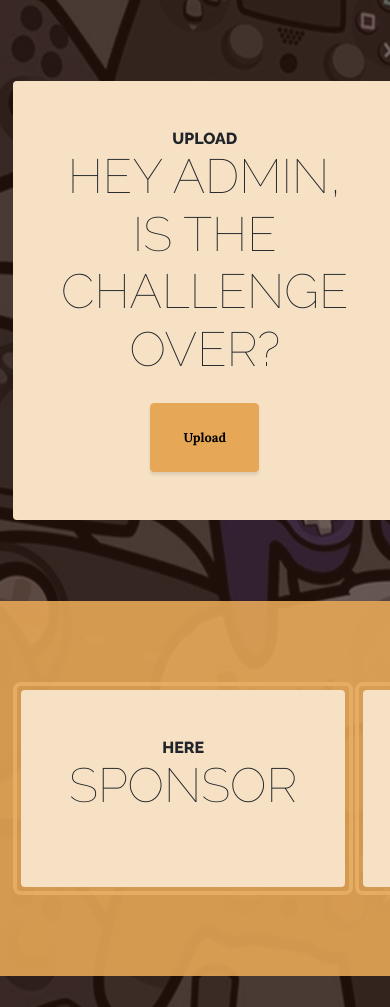
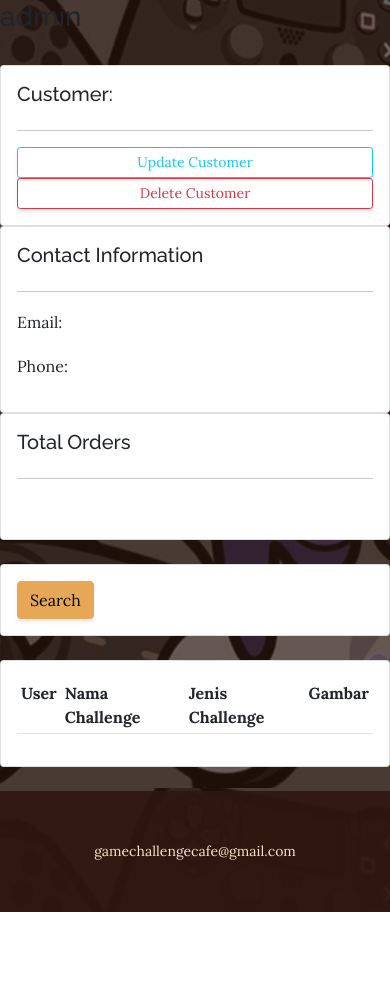
Before and after one commit to RamaReksotinoyo/PPL4612-KELOMPOK-3, a Django app: page /home/ in a window 390 px wide; the page is wider, and only the part inside the window is pictured. Shown: the part 56-1063 px from the top of that part. After the commit the page ends 968 px from the top of that part, so only its background shows below. Run offline with Django 3.2, Linux system fonts and the light colour scheme; a user stored in the database is signed in; lists and menus that the app fills with data are empty; some libraries are stand-ins or nearby versions.

Commit message:
user authentications

```diff
--- a/PPL/gamechallenge/templates/home.html
+++ b/PPL/gamechallenge/templates/home.html
@@ -1,6 +1,69 @@
 {% include 'index.html' %}
 
 {% block content %}
+    {% if request.user.is_staff %}
+        <h1>admin</h1>
+        <br>
+
+        <div class="row">
+            <div class="col-md">
+                <div class="card card-body">
+                    <h5>Customer:</h5>
+                    <hr>
+                    <a class="btn btn-outline-info  btn-sm btn-block" href="">Update Customer</a>
+                    <a class="btn btn-outline-danger  btn-sm btn-block" href="">Delete Customer</a>
+
+                </div>
+            </div>
+
+            <div class="col-md">
+                <div class="card card-body">
+                    <h5>Contact Information</h5>
+                    <hr>
+                    <p>Email: </p>
+                    <p>Phone: </p>
+                </div>
+            </div>
+
+            <div class="col-md">
+                <div class="card card-body">
+                    <h5>Total Orders</h5>
+                    <hr>
+                    <h1 style="text-align: center;padding: 10px"></h1>
+                </div>
+            </div>
+        </div>
+
+
+        <br>
+        <div class="row">
+            <div class="col">
+                <div class="card card-body">
+                    <form method="get">
+
+                    <button class="btn btn-primary" type="submit">Search</button>
+                  </form>
+                </div>
+            </div>
+
+        </div>
+        <br>
+
+        <div class="row">
+            <div class="col-md">
+                <div class="card card-body">
+                    <table class="table table-sm">
+                        <tr>
+                            <th>User</th>
+                            <th>Nama Challenge</th>
+                            <th>Jenis Challenge</th>
+                            <th>Gambar</th>
+                        </tr>
+                    </table>
+                </div>
+            </div>
+        </div>
+    {% else %}
         <section class="page-section clearfix">
             <div class="container">
                 <table class="center">
@@ -18,7 +81,6 @@
                 </table>
             </div>
         </section>
-
 
         <section class="page-section cta">
             <div class="container">
@@ -55,6 +117,11 @@
                 </div>
             </div>
         </section>
+
+    {% endif %}
+
+    <br>
+
 {% endblock %}
 <footer class="footer text-faded text-center py-5">
     <div class="container"><p class="m-0 small">gamechallengecafe@gmail.com</p></div>
--- a/PPL/gamechallenge/views.py
+++ b/PPL/gamechallenge/views.py
@@ -9,8 +9,10 @@ from gamechallenge.models import User
 from django.conf import settings
 from django.template.loader import render_to_string
 from gamechallenge.forms import FormChallenge
-from django.contrib.auth.models import User
+from django.contrib.auth.models import User, Group
+from .decorators import unauthenticated_user, allowed_users, admin_only
 
+@unauthenticated_user
 def signup(request):
     if request.POST:
         form = UserCreationForm(request.POST)
@@ -21,7 +23,9 @@ def signup(request):
         #     ['ramareksotinoyo@gmail.com']
         #     )
         if form.is_valid():
-            form.save()
+            user = form.save()
+            group = Group.objects.get(name='user')
+            user.groups.add(group)
             messages.success(request, "User berhasil dibuat!")
             # email.fail_silently=False
             # email.send()
@@ -44,6 +48,7 @@ def current_datetime(request):
 def index(request):
     return render(request, 'index.html')
 
+# @allowed_users(allowed_roles=['admin'])
 def home(request):
     return render(request, 'home.html')
 
@@ -60,6 +65,7 @@ def peringkat(request):
 def berita(request):
     return render(request, 'berita.html')
 
+@unauthenticated_user
 def login(request):
     return render(request, 'login.html')
 
--- a/PPL/templates/index.html
+++ b/PPL/templates/index.html
@@ -24,7 +24,6 @@
             </h1>
         </header>
         <!-- Navigation-->
-
         <nav class="navbar navbar-expand-lg navbar-dark py-lg-4" id="mainNav">
             <div class="container">
                 <a class="navbar-brand text-uppercase fw-bold d-lg-none" href="index.php">Start Bootstrap</a>
```
Also changed, not shown: PPL/gamechallenge/decorators.py (added, +47 -0 lines), PPL/db.sqlite3. Lines whose indentation alone changed are shown as unchanged.
